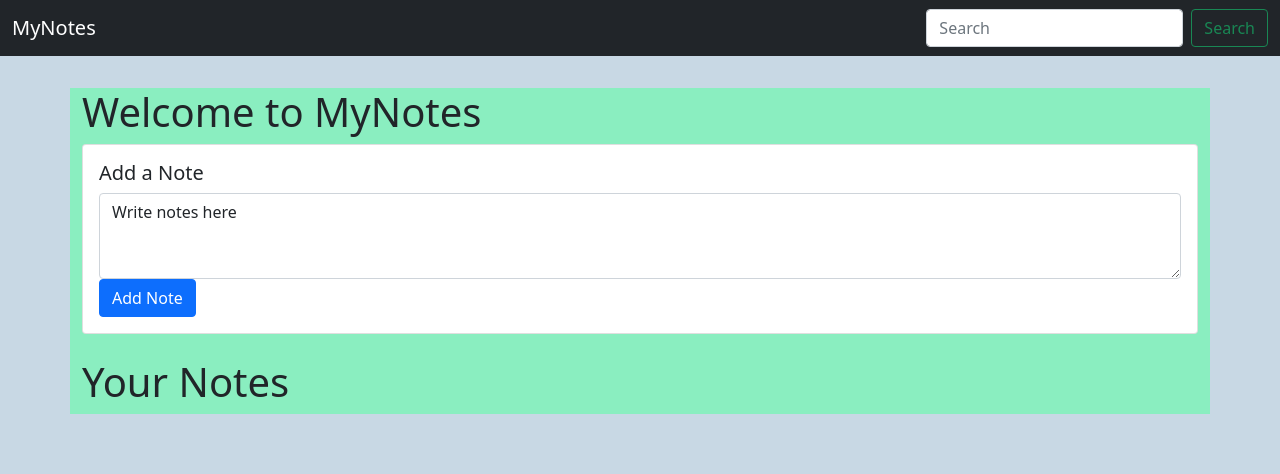
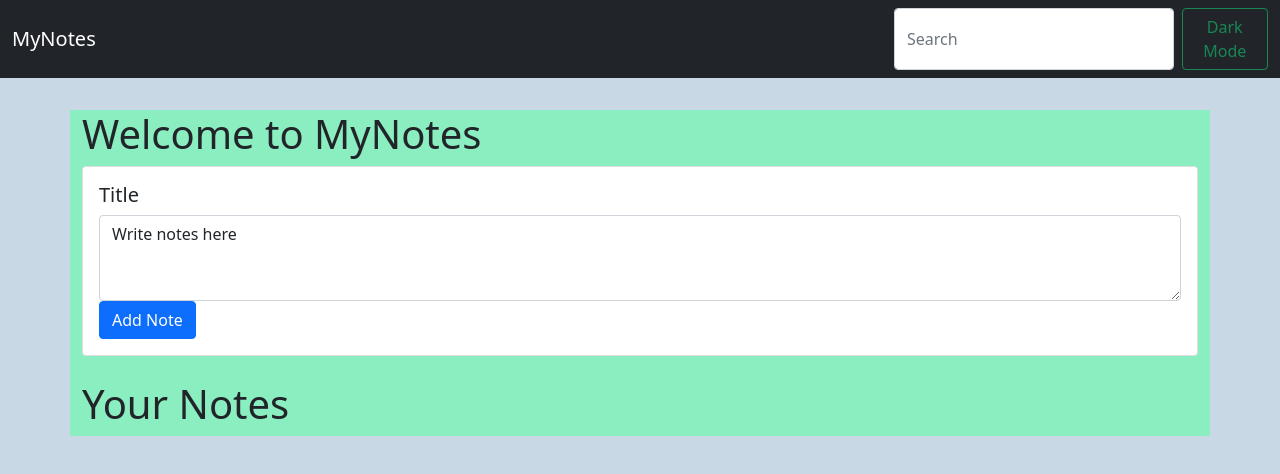
Before and after one commit to PRIYANSHV/My-Note, a plain HTML site: page index.html in a window 1280 px wide. Drawn offline with nearby package versions, Linux system fonts and the light colour scheme.

Commit message:
Update index.html

```diff
--- a/index.html
+++ b/index.html
@@ -27,7 +27,7 @@
                 </ul>
                 <form class="d-flex">
                     <input id="searchTxt" class="form-control me-2" type="search" placeholder="Search" aria-label="Search">
-                    <button class="btn btn-outline-success">Search</button>
+                    <div class="btn btn-outline-success" id="widt">Dark Mode</div>
                 </form>
             </div>
         </div>
@@ -38,7 +38,7 @@
 
         <div class="card">
             <div class="card-body">
-                <h5 class="card-title">Add a Note</h5>
+                <h5 class="card-title" id="heading">Title</h5>
                 <div class="form-group">
                     <textarea name="" id="addTxt" rows="3" class="form-control">Write notes here</textarea>
                 </div>
```
